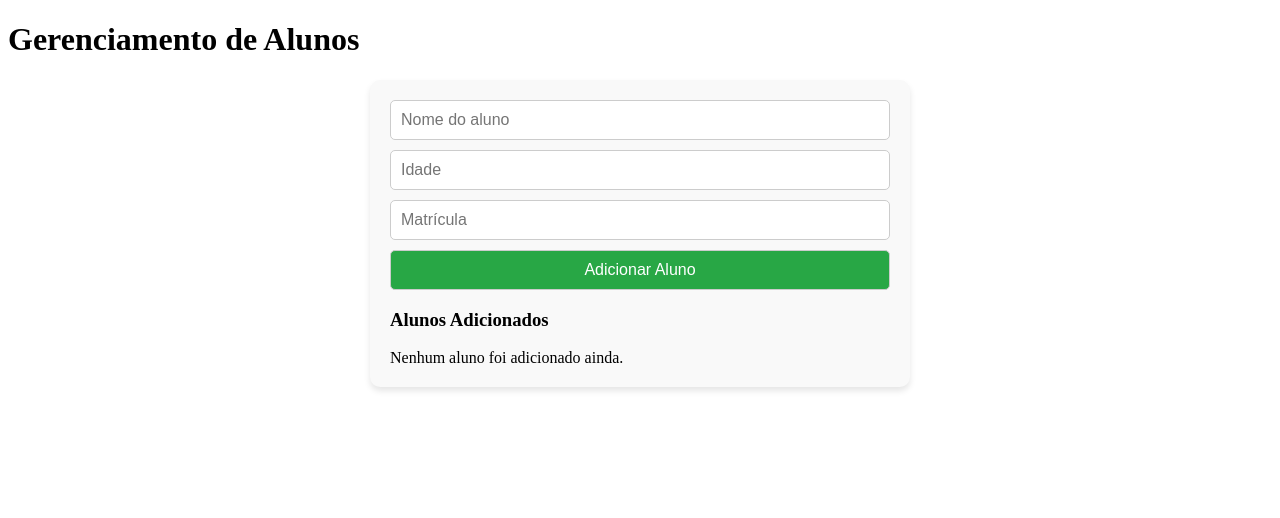
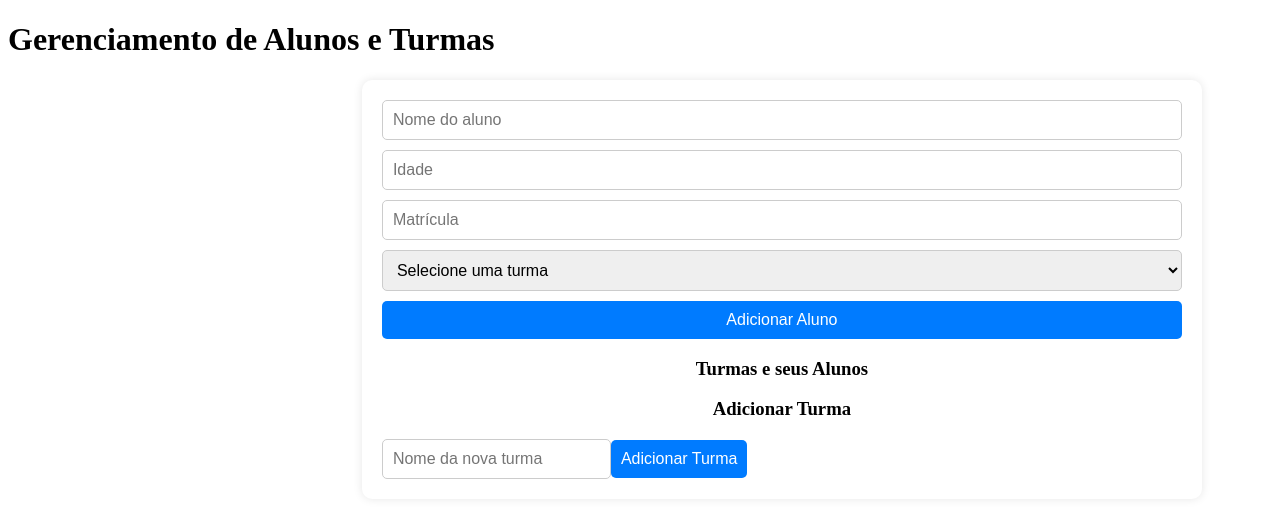
Before and after one commit to SoulsXD/PooIFRN, an Angular app: page / in a window 1280 px wide. Shown: the top 518 px of the page. Built offline with nearby package versions, Linux system fonts and the light colour scheme.

Commit message:
arrumando turmas

```diff
--- a/src/app/app.component.html
+++ b/src/app/app.component.html
@@ -1,2 +1,2 @@
-<h1>Gerenciamento de Alunos</h1>
+<h1>Gerenciamento de Alunos e Turmas</h1>
 <app-lista-alunos></app-lista-alunos>
--- a/src/app/components/lista-alunos/lista-alunos.component.css
+++ b/src/app/components/lista-alunos/lista-alunos.component.css
@@ -1,10 +1,22 @@
+body {
+  font-family: Arial, sans-serif;
+  background-color: #f4f4f4;
+  margin: 0;
+  padding: 0;
+  display: flex;
+  justify-content: center;
+  align-items: center;
+  min-height: 100vh;
+}
+
 .container {
-  max-width: 500px;
-  margin: auto;
+  width: 90%;
+  max-width: 800px;
+  background: white;
   padding: 20px;
   border-radius: 10px;
-  background-color: #f9f9f9;
-  box-shadow: 0px 4px 6px rgba(0, 0, 0, 0.1);
+  box-shadow: 0 0 10px rgba(0, 0, 0, 0.1);
+  margin-left: 28%;
 }
 
 form {
@@ -13,19 +25,65 @@ form {
   gap: 10px;
 }
 
-input, button {
+input, select, button {
   padding: 10px;
   font-size: 16px;
+  border: 1px solid #ccc;
   border-radius: 5px;
-  border: 1px solid #ccc;
 }
 
 button {
-  background-color: #28a745;
+  background-color: #007bff;
   color: white;
+  cursor: pointer;
+  border: none;
+}
+
+button:hover {
+  background-color: #0056b3;
+}
+
+.message {
+  margin-top: 10px;
+  padding: 10px;
+  background: #d4edda;
+  color: #155724;
+  border: 1px solid #c3e6cb;
+  border-radius: 5px;
+  text-align: center;
+}
+
+.turma-container {
+  margin-top: 20px;
+  padding: 15px;
+  background: #fff3cd;
+  border-radius: 8px;
+}
+
+h3, h4 {
+  text-align: center;
+}
+
+.aluno-nome {
+  cursor: pointer;
+  font-weight: bold;
+}
+
+.aluno-nome:hover {
+  color: #007bff;
+}
+
+.remover-btn {
+  margin-left: 10px;
+  background: red;
+  color: white;
+  font-size: 14px;
+  border: none;
+  padding: 5px;
+  border-radius: 50%;
   cursor: pointer;
 }
 
-button:hover {
-  background-color: #218838;
+.remover-btn:hover {
+  background: darkred;
 }
--- a/src/app/components/lista-alunos/lista-alunos.component.html
+++ b/src/app/components/lista-alunos/lista-alunos.component.html
@@ -1,37 +1,44 @@
 <div class="container">
   <form (ngSubmit)="adicionarAluno()">
-
     <input name="nome" [(ngModel)]="nome" placeholder="Nome do aluno" required pattern="[A-Za-záàãâäéèêëíìîïóòôöõúùûüçÇ ]+" />
-
-
     <input name="idade" [(ngModel)]="idade" type="number" placeholder="Idade" required min="0" />
-
-
     <input name="matricula" [(ngModel)]="matricula" placeholder="Matrícula" required pattern="^[0-9]+$" />
 
-    <button type="submit" [disabled]="!nome || !idade || !matricula">Adicionar Aluno</button>
+    <select [(ngModel)]="turmaSelecionada" name="turma" required>
+      <option value="" disabled selected>Selecione uma turma</option>
+      <option *ngFor="let turma of turmas" [value]="turma.nome">{{ turma.nome }}</option>
+    </select>
+
+    <button type="submit" [disabled]="!nome || !idade || !matricula || !turmaSelecionada">Adicionar Aluno</button>
   </form>
 
   <div *ngIf="alunoAdicionado" class="message">
-    Aluno adicionado com sucesso! clique no nome para detalhes
+    Aluno adicionado com sucesso! clique no nome do aluno para informações detalhadas.
   </div>
 
-  <div class="alunos-lista">
-    <h3>Alunos Adicionados</h3>
+
+  <h3>Turmas e seus Alunos</h3>
+
+  <div *ngFor="let turma of turmas" class="turma-container">
+    <h4>{{ turma.nome }}</h4>
+
     <ul>
-      <li *ngFor="let aluno of alunos">
+      <li *ngFor="let aluno of turma.alunos">
         <span class="aluno-nome" (click)="mostrarDetalhes(aluno)">
           {{ aluno.nome }}
         </span>
-        <button class="remover-btn" (click)="removerAluno(aluno.matricula)">❌</button>
+        <button class="remover-btn" (click)="removerAluno(aluno.matricula, turma.nome)">❌</button>
       </li>
     </ul>
-    <div *ngIf="alunos.length === 0">
-      Nenhum aluno foi adicionado ainda.
-    </div>
+
+    <p *ngIf="turma.alunos.length === 0">Nenhum aluno nesta turma.</p>
   </div>
 
   <div *ngIf="detalhes" class="detalhes">
     <p>{{ detalhes }}</p>
   </div>
+
+  <h3>Adicionar Turma</h3>
+  <input type="text" [(ngModel)]="novaTurmaNome" placeholder="Nome da nova turma" />
+  <button (click)="adicionarTurma()">Adicionar Turma</button>
 </div>
--- a/src/app/components/lista-alunos/lista-alunos.component.ts
+++ b/src/app/components/lista-alunos/lista-alunos.component.ts
@@ -3,6 +3,8 @@ import { FormsModule } from '@angular/forms';
 import { CommonModule } from '@angular/common';
 import { AlunoService } from '../../services/aluno.service';
 import { Aluno } from '../../models/Aluno';
+import { TurmaService } from '../../services/turma.service';
+import { Turma } from '../../models/Turma';
 
 @Component({
   selector: 'app-lista-alunos',
@@ -19,25 +21,43 @@ export class ListaAlunosComponent implements OnInit {
   matricula: string = '';
   detalhes: string = '';
   erroIdade: string = '';
+  turmaSelecionada: string = '';
+  turmas: Turma[] = [];
+  novaTurmaNome: string = '';
 
-  constructor(private alunoService: AlunoService) {}
+  constructor(private alunoService: AlunoService, private turmaService: TurmaService) {}
 
   ngOnInit() {
     this.carregarAlunos();
+    this.carregarTurmas();
   }
 
   carregarAlunos() {
     this.alunos = this.alunoService.listarAlunos();
   }
 
+  carregarTurmas() {
+    this.turmas = this.turmaService.listarTurmas();
+  }
+
   adicionarAluno() {
+    if (!this.turmaSelecionada) {
+      alert('Selecione uma turma para adicionar o aluno.');
+      return;
+    }
+    const novaTurma = this.turmaService.listarTurmas().find(t => t.nome === this.turmaSelecionada);
+    if (!novaTurma) {
+      alert('Turma inválida.');
+      return;
+    }
+
     const idadeMaxima = 116;
 
     const idadeNumber = +this.idade;
     if (isNaN(idadeNumber)) {
       alert('A idade deve conter apenas números.');
       return;
-  }
+    }
     const nomeRegex = /^[A-Za-záàãâäéèêëíìîïóòôöõúùûüçÇ ]+$/;
     if (!nomeRegex.test(this.nome)) {
       alert('O nome deve conter apenas letras.');
@@ -59,8 +79,7 @@ export class ListaAlunosComponent implements OnInit {
 
     if (this.nome && this.idade && this.matricula) {
       const novoAluno = new Aluno(this.nome, +this.idade, this.matricula);
-      this.alunoService.adicionarAluno(novoAluno);
-      this.carregarAlunos();
+      novaTurma.adicionarAluno(novoAluno);
       this.alunoAdicionado = true;
       setTimeout(() => {
         this.alunoAdicionado = false;
@@ -73,13 +92,29 @@ export class ListaAlunosComponent implements OnInit {
     }
   }
 
-  removerAluno(matricula: string) {
-    this.alunoService.removerAluno(matricula);
-    this.carregarAlunos();
-    this.detalhes = '';
+  adicionarTurma() {
+    if (!this.novaTurmaNome.trim()) {
+      alert('O nome da turma não pode estar vazio!');
+      return;
+    }
+    const novaTurma = new Turma(this.novaTurmaNome);
+    this.turmaService.adicionarTurma(novaTurma);
+    this.carregarTurmas();
+    this.novaTurmaNome = '';
+  }
+
+  removerAluno(matricula: string, turmaNome: string) {
+    const turma = this.turmas.find(t => t.nome === turmaNome);
+    if (turma) {
+      turma.alunos = turma.alunos.filter(aluno => aluno.matricula !== matricula);
+    }
   }
 
   mostrarDetalhes(aluno: Aluno) {
     this.detalhes = aluno.apresentar();
+
+    setTimeout(() => {
+      this.detalhes = '';
+    }, 5000);
   }
 }
--- /dev/null
+++ b/src/app/services/turma.service.ts
@@ -0,0 +1,21 @@
+import { Injectable } from '@angular/core';
+import { Turma } from '../models/Turma';
+
+@Injectable({
+  providedIn: 'root'
+})
+export class TurmaService {
+  private turmas: Turma[] = [];
+
+  listarTurmas(): Turma[] {
+    return this.turmas;
+  }
+
+  adicionarTurma(turma: Turma) {
+    this.turmas.push(turma);
+  }
+
+  removerTurma(nome: string) {
+    this.turmas = this.turmas.filter(turma => turma.nome !== nome);
+  }
+}
```
Also changed, not shown: src/app/turmas/turmas.component.html (added, +19 -0 lines), src/app/turmas/turmas.component.ts (added, +44 -0 lines), src/app/turmas/turmas.component.css (added), 2 other files (tests, documents, lock files or other folders).
